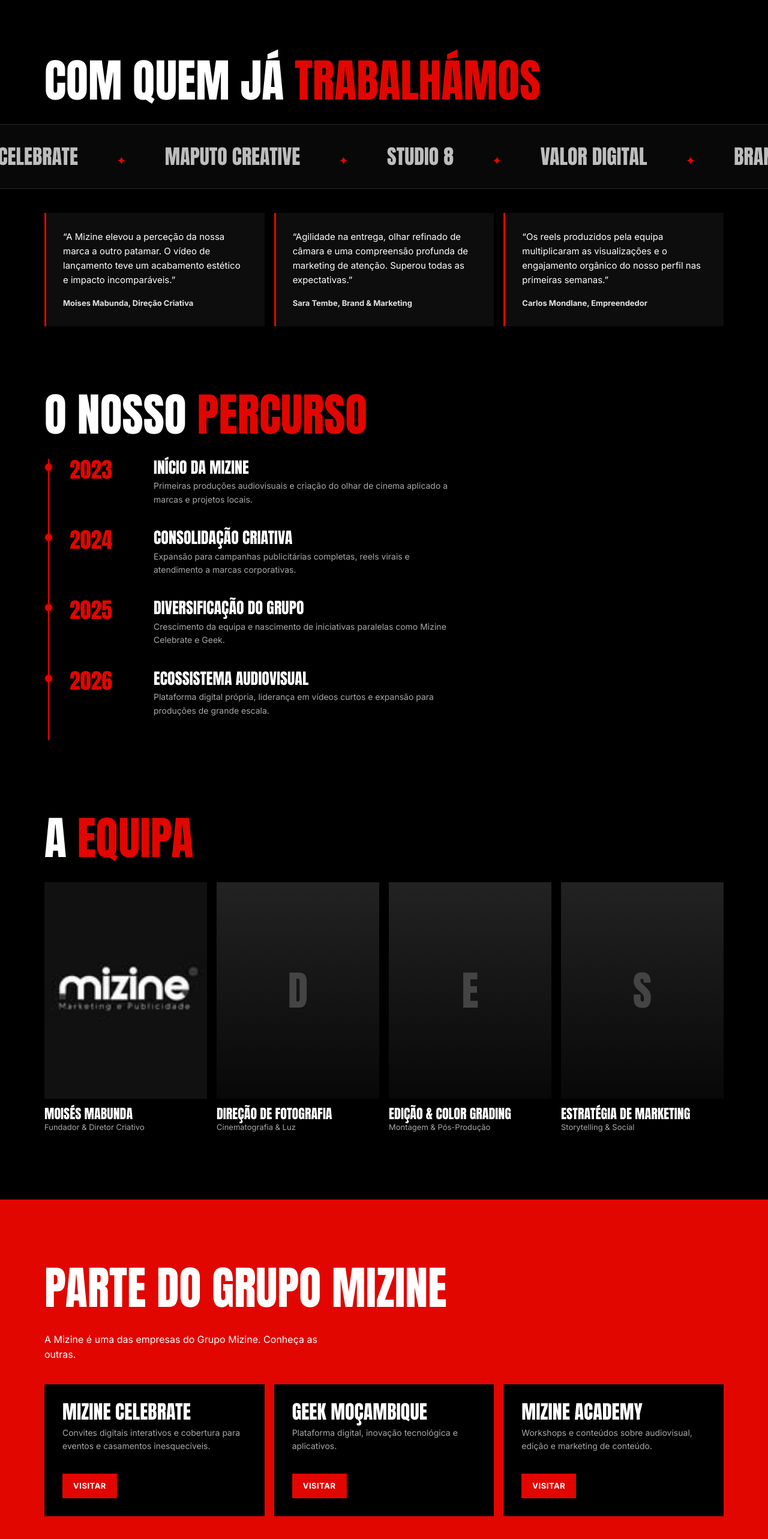
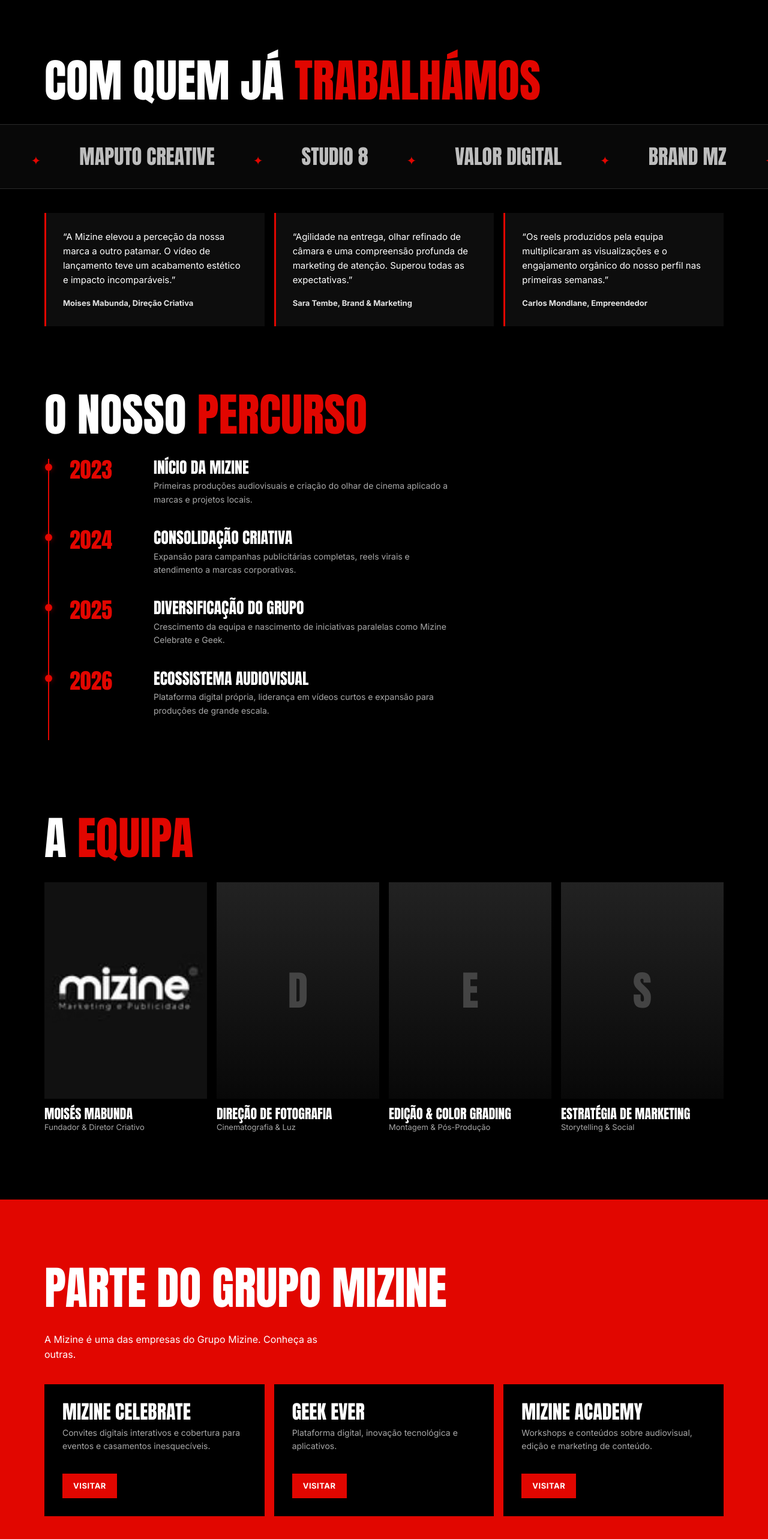
Before and after one commit to AmericoEver/mizine, a React (Vite) app in the folder frontend/: page / in a window 1280 px wide. Shown: the part 3344-5910 px from the top of the page at 60% size. Built offline with nearby package versions, Linux system fonts and the light colour scheme; no server answers.

Commit message:
content: atualizar marcas rotativas do marquee (GEEK EVER, MIZINE CELEBRATE, MAPUTO CREATIVE, STUDIO 8, VALOR DIGITAL, BRAND MZ, XAI ART)

```diff
--- a/frontend/src/data/defaultContent.ts
+++ b/frontend/src/data/defaultContent.ts
@@ -93,12 +93,13 @@ export const defaultContent: SiteContent = {
     }
   ],
   clients: [
-    { id: 1, name: 'GEEK MOÇAMBIQUE' },
+    { id: 1, name: 'GEEK EVER' },
     { id: 2, name: 'MIZINE CELEBRATE' },
     { id: 3, name: 'MAPUTO CREATIVE' },
     { id: 4, name: 'STUDIO 8' },
     { id: 5, name: 'VALOR DIGITAL' },
-    { id: 6, name: 'BRAND MZ' }
+    { id: 6, name: 'BRAND MZ' },
+    { id: 7, name: 'XAI ART' }
   ],
   testimonials: [
     {
@@ -162,7 +163,7 @@ export const defaultContent: SiteContent = {
     },
     {
       id: 2,
-      name: 'Geek Moçambique',
+      name: 'Geek Ever',
       description: 'Plataforma digital, inovação tecnológica e aplicativos.',
       buttonText: 'Visitar',
       linkUrl: 'https://geek.mizine.co.mz'
```
Also changed, not shown: 1 other file (tests, documents, lock files or other folders).
